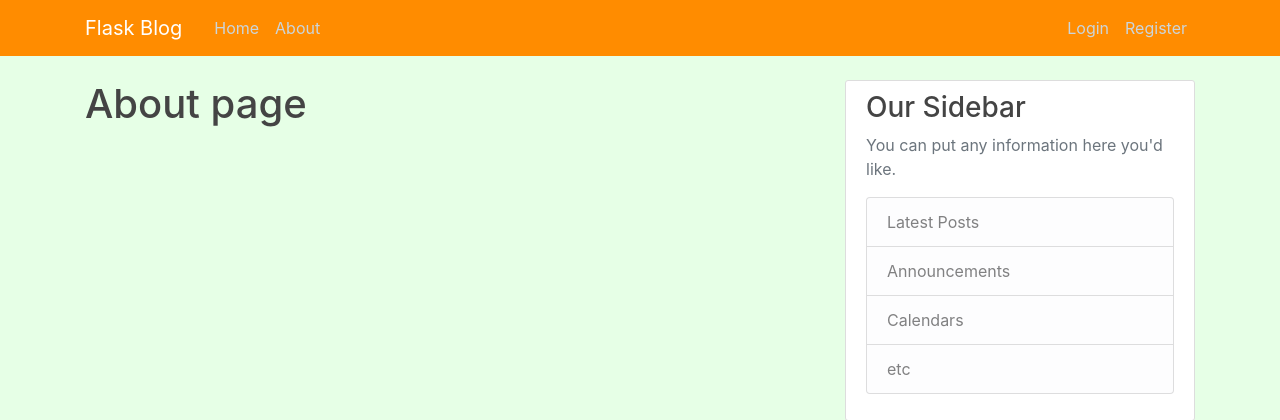
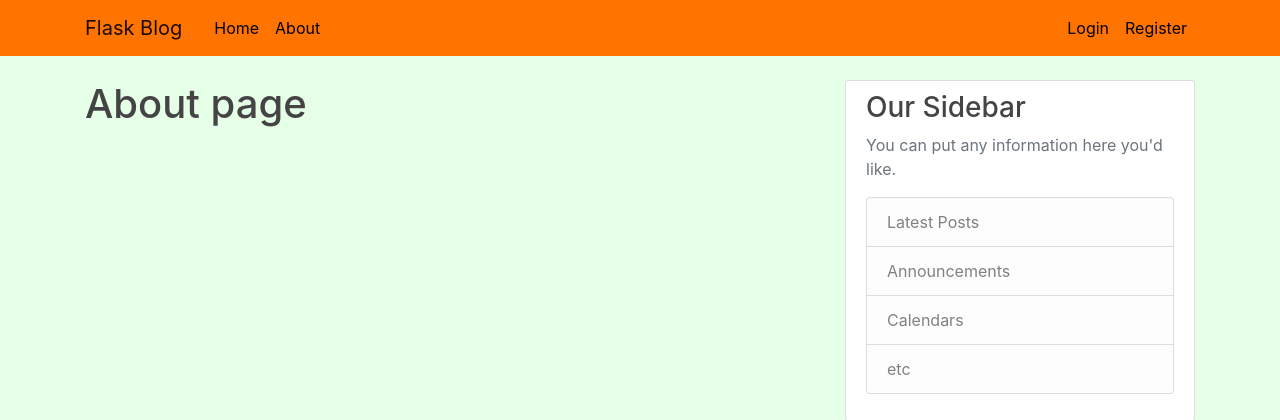
Before and after one commit to lissiyas/Blogue, a Flask app: page /about in a window 1280 px wide. Shown: the top 420 px of the page. Run offline with Flask 2, Linux system fonts and the light colour scheme; parts of the project's set-up code (start-up, migrations or seed data) failed here and were passed over; some libraries are stand-ins or nearby versions.

Commit message:
fourth commit

```diff
--- a/flaskblog/flaskblog/static/main.css
+++ b/flaskblog/flaskblog/static/main.css
@@ -1,5 +1,5 @@
 body {
-  background: #e6ffe6;
+  background: #e6ffe7;
   color: #333333;
   margin-top: 5rem;
 }
@@ -11,7 +11,7 @@ h1, h2, h3, h4, h5, h6 {
 
 
 .navbar{
-  background-color: darkorange;
+  background-color: rgb(255, 115, 0);
 }
 
 .bg-primary {
@@ -19,11 +19,11 @@ h1, h2, h3, h4, h5, h6 {
 }
 
 .site-header .navbar-nav .nav-link {
-  color: #cbd5db;
+  color: #000000;
 }
 
 .site-header .navbar-nav .nav-link:hover {
-  color: #ffffff;
+  color: #000000;
 }
 
 .site-header .navbar-nav .nav-link.active {
--- a/flaskblog/flaskblog/templates/layout.html
+++ b/flaskblog/flaskblog/templates/layout.html
@@ -18,7 +18,7 @@
 </head>
 <body>
     <header class="site-header">
-      <nav class="navbar navbar-expand-md navbar-dark bg-steel fixed-top">
+      <nav class="navbar navbar-expand-md navbar-light bg-steel fixed-top">
         <div class="container">
           <a class="navbar-brand mr-4" href="/">Flask Blog</a>
           <button class="navbar-toggler" type="button" data-toggle="collapse" data-target="#navbarToggle" aria-controls="navbarToggle" aria-expanded="false" aria-label="Toggle navigation">
```
Also changed, not shown: flaskblog/flaskblog/site.db.
